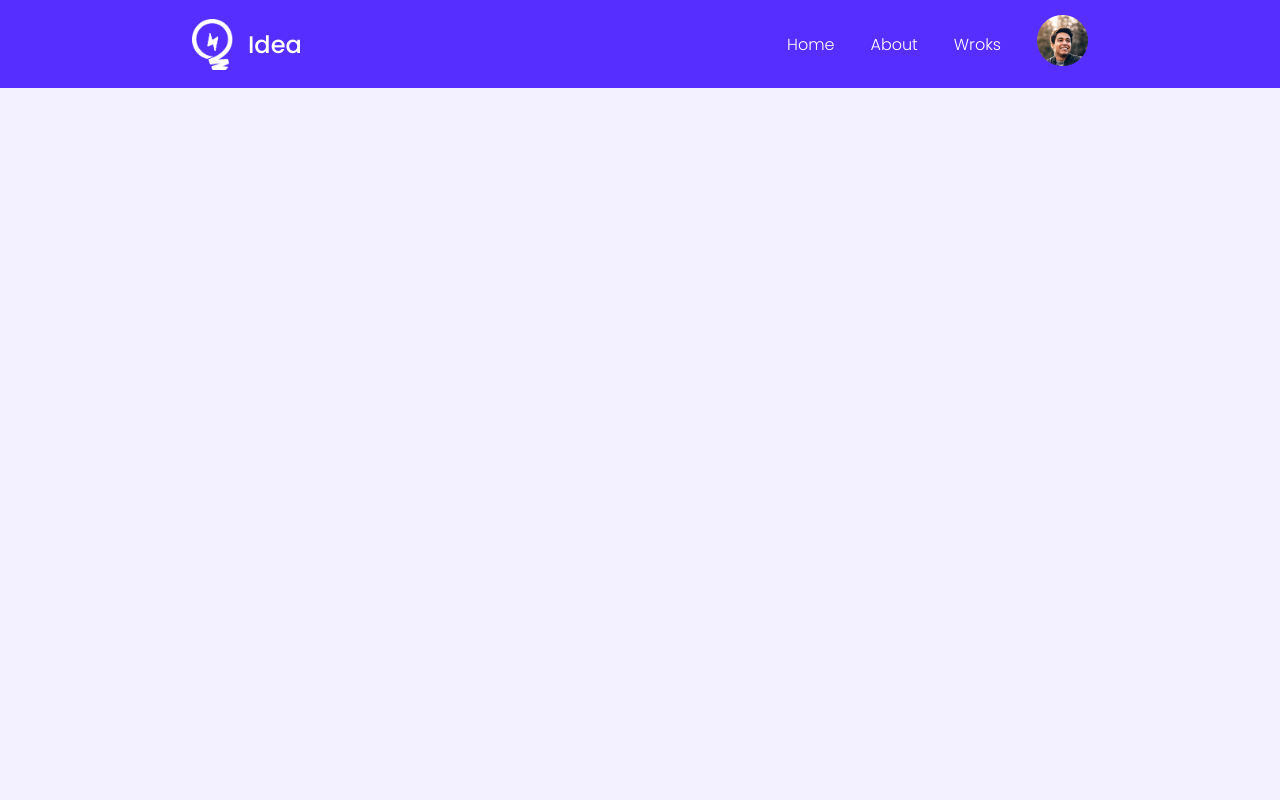
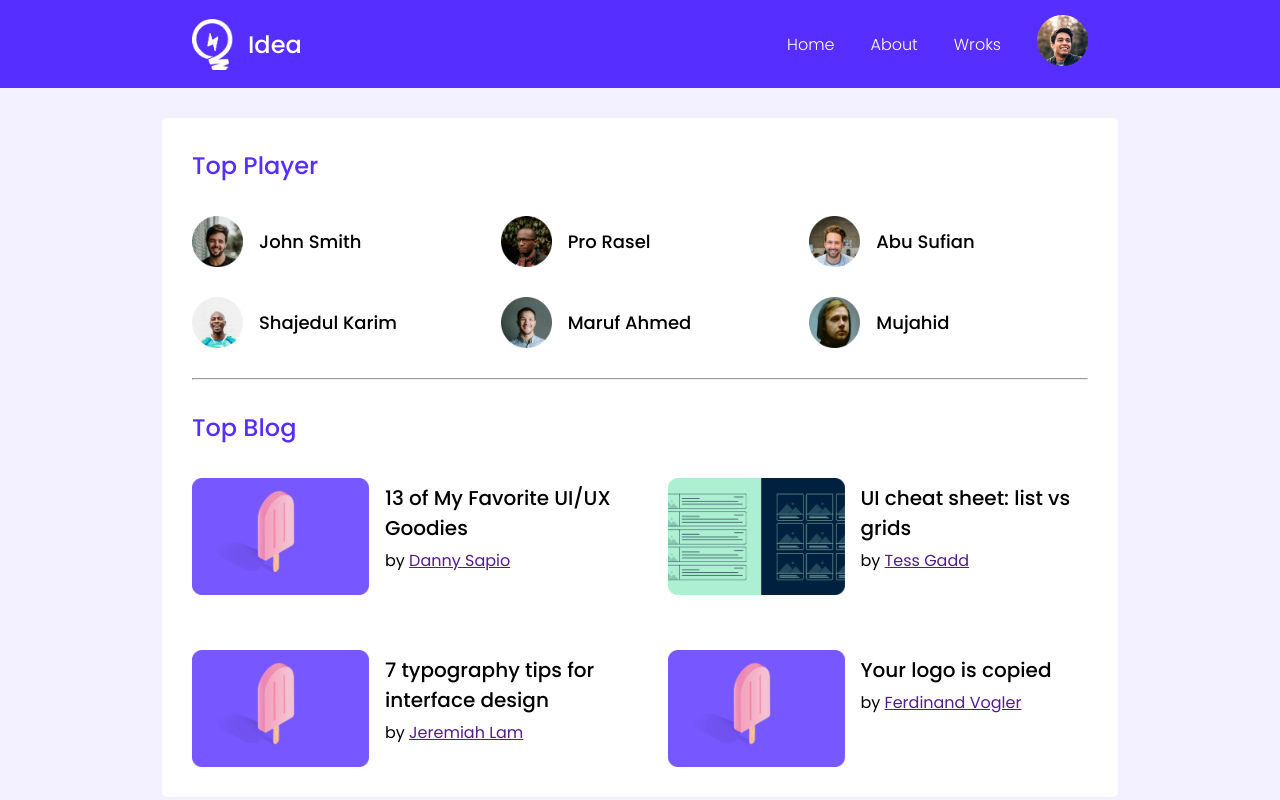
Before and after one commit to rofikul-resan/leader-board, a plain HTML site: page index.html in a window 1280 px wide. Drawn offline with Linux system fonts and the light colour scheme.

Commit message:
blog add

```diff
--- a/index.html
+++ b/index.html
@@ -26,5 +26,91 @@
             </div>
         </nav>
     </header>
+    <main>
+        <section class="contener top">
+            <h2 class="title">Top Player</h2>
+            <div class="players">
+
+                <div class="player">
+                    <img src="./images/players/player-1.png" alt="">
+                    <p class="player-nm">John Smith
+                    </p>
+                </div>
+                <div class="player">
+                    <img src="./images/players/player-2.png" alt="">
+                    <p class="player-nm">Pro Rasel</p>
+                </div>
+                <div class="player">
+                    <img src="./images/players/player-3.png" alt="">
+                    <p class="player-nm">Abu Sufian                    </p>
+                </div>
+                <div class="player">
+                    <img src="./images/players/player-4.png" alt="">
+                    <p class="player-nm">Shajedul Karim</p>
+                </div>
+                <div class="player">
+                    <img src="./images/players/player-5.png" alt="">
+                    <p class="player-nm">Maruf Ahmed</p>
+                </div>
+                <div class="player">
+                    <img src="./images/players/player-6.png" alt="">
+                    <p class="player-nm">Mujahid</p>
+                </div>
+            </div>
+            <hr>
+
+
+            <!---------------------- blog item ------- ----- -->
+
+
+            <h2 class="title">Top Blog</h2>
+            <div class="blogs">
+                <article class="blog">
+                    <img src="./images/blogs/blog-1.png" alt="">
+                    <div class="blog-info">
+                        <h3 class="blog-nm">13 of My Favorite UI/UX Goodies </h3>
+                        <div class="blog-author">
+                            <span>by </span> <a href="">Danny Sapio</a>
+                        </div>
+                    </div>
+
+                </article>
+                <article class="blog">
+                    <img src="./images/blogs/blog-2.png" alt="">
+                    <div class="blog-info">
+                        <h3 class="blog-nm">UI cheat sheet:
+                            list vs grids </h3>
+                        <div class="blog-author">
+                            <span>by </span> <a href="">Tess Gadd</a>
+                        </div>
+                    </div>
+
+                </article>
+                <article class="blog">
+                    <img src="./images/blogs/blog-1.png" alt="">
+                    <div class="blog-info">
+                        <h3 class="blog-nm">7 typography tips
+                            for interface design </h3>
+                        <div class="blog-author">
+                            <span>by </span> <a href="">Jeremiah Lam</a>
+                        </div>
+                    </div>
+
+                </article>
+                <article class="blog">
+                    <img src="./images/blogs/blog-1.png" alt="">
+                    <div class="blog-info">
+                        <h3 class="blog-nm">Your logo is
+                            copied</h3>
+                        <div class="blog-author">
+                            <span>by </span> <a href=""> Ferdinand Vogler</a>
+                        </div>
+                    </div>
+
+                </article>
+            </div>
+
+        </section>
+    </main>
 </body>
 </html>
--- a/style.css
+++ b/style.css
@@ -12,9 +12,20 @@
 ------------------- */
 
 body{
-    max-width: 1440px;
+    max-width: 1700px;
     margin: 0 auto;
     background: #f3f1ff;
+}
+
+
+
+.contener{
+    width: 70%;
+    background: #fff;
+    margin-top: 30px;
+    border-radius: 5px;
+    padding: 30px;
+
 }
 
 
@@ -64,3 +75,113 @@ nav img{
     color: #fff;
     font-weight: 300;
 }
+
+/*----------------------
+     main section style
+---------------------- */
+
+main{
+    display: grid;
+    justify-items: center;
+}
+
+
+/* top section style */
+
+.title{
+    color: #562eff;
+    font-size: 24px;
+    font-weight: 500;
+    margin: 0 0 33px 0;
+}
+
+.players{
+    display: grid;
+    grid-template-columns: repeat(3, 1fr);
+    grid-gap: 30px;
+
+}
+.player{
+    display: flex;
+    gap: 16px;
+    align-items: center;
+
+}
+.player img{
+    height: 51px;
+}
+.player-nm{
+    font-size: 18px;
+    font-weight: 500;
+}
+
+
+.contener hr{
+    margin: 30px 0;
+
+}
+
+/* blog item style */
+
+.blogs{
+    display: grid;
+    grid-template-columns: repeat(2, 1fr);
+    grid-gap: 55px;
+}
+
+.blog{
+    display: flex;
+    gap: 16px;
+}
+
+.blog img{
+    width: 177px;
+}
+
+.blog-nm{
+    font-size: 20px;
+    font-weight: 500;
+    margin: 5px 0 ;
+}
+
+
+
+
+
+
+
+
+
+
+
+
+
+
+/*-----------------------------
+         Media query
+----------------------------=- */
+
+@media only screen and (max-width:672px){
+    header{
+        background: #000;
+    }
+    nav{
+        width: 90%;
+    }
+    .nav-link ul {
+        flex-direction: column;
+    }
+
+    /* top section style */
+
+    .players{
+        grid-template-columns: repeat(2, 1fr);
+    }
+
+
+
+
+
+
+
+}
```
